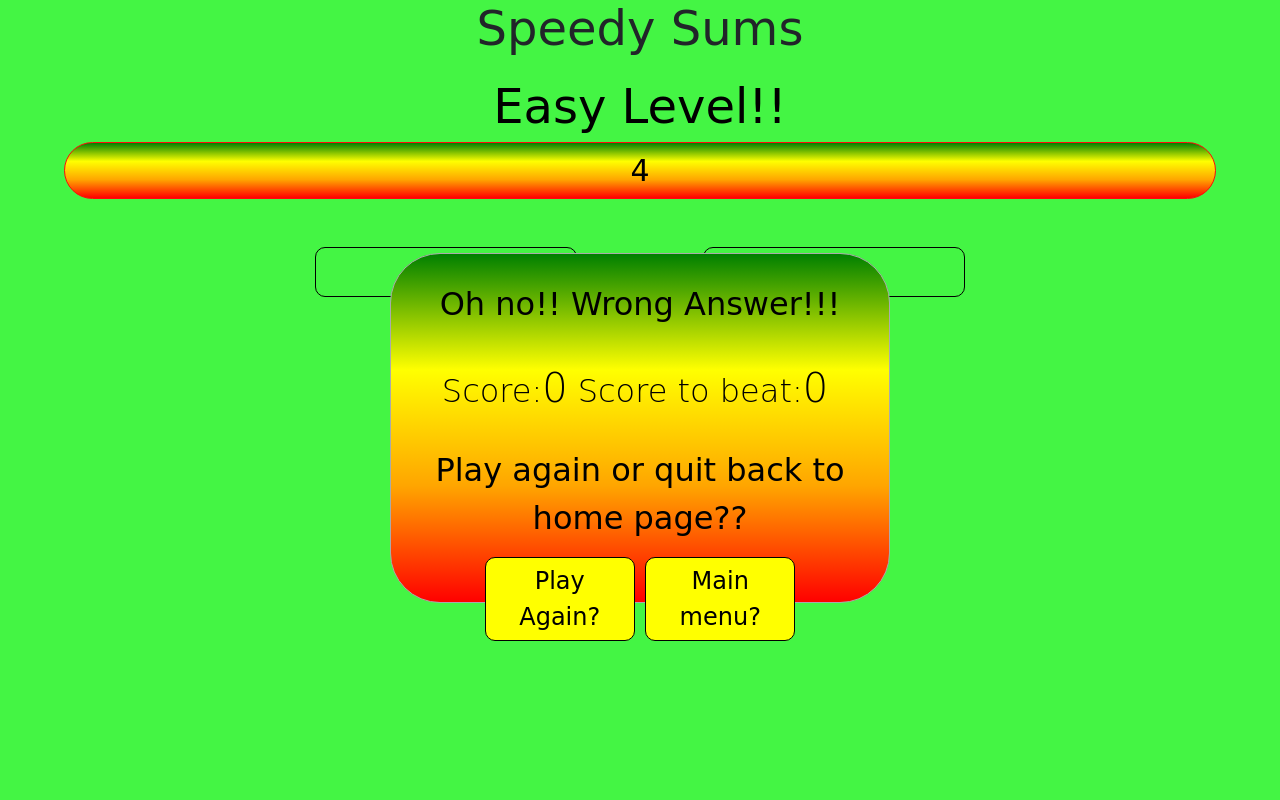
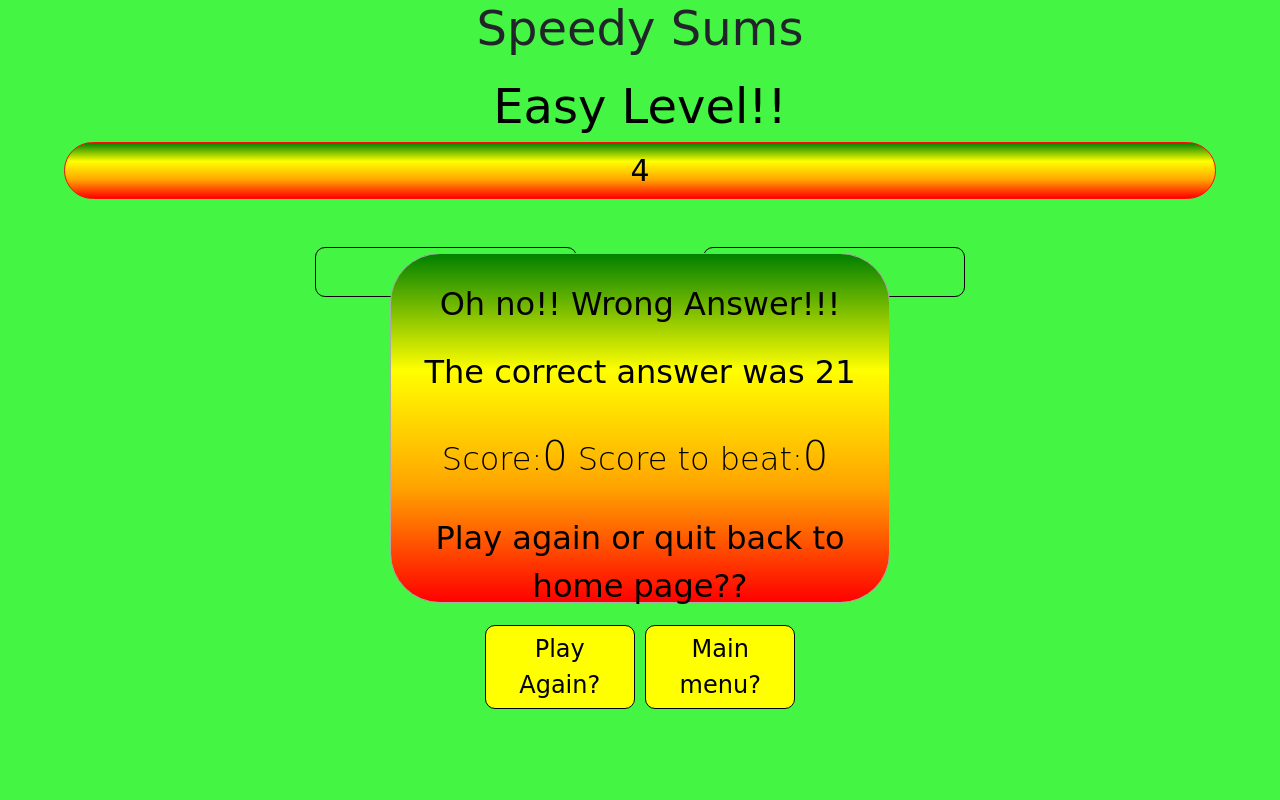
Before and after one commit to JamieWilson2000/SpeedySumsMS2, a plain HTML site: page easylevel.html in a window 1280 px wide. Both pictures are taken after a click on the button "Go!". Shown: the top 800 px of the page. Drawn offline with nearby package versions, Linux system fonts and the light colour scheme; a web font is replaced by a local one.

Commit message:
Added a line to the game over box informing the user of the correct answer

```diff
--- a/assets/javascript/easyscript.js
+++ b/assets/javascript/easyscript.js
@@ -106,7 +106,7 @@ function checkAnswer() {
 
 
     } else {
-
+        document.getElementById("rightAnswer").textContent = calculatedAnswer[0];
         gameOver();
 
     }
--- a/easylevel.html
+++ b/easylevel.html
@@ -74,6 +74,7 @@
 
         <div id="gameOver">
             <div class="message" id="timeMessage">Oh no!! Wrong Answer!!!</div>
+            <div class="message">The correct answer was <span id="rightAnswer"></span></div>
             <label class="message" id="scorestyle">Score:<span id="score">0</span>Score to beat:<span
                     id="high-score">0</span></label>
             <div class="message">Play again or quit back to home page??</div>
```
